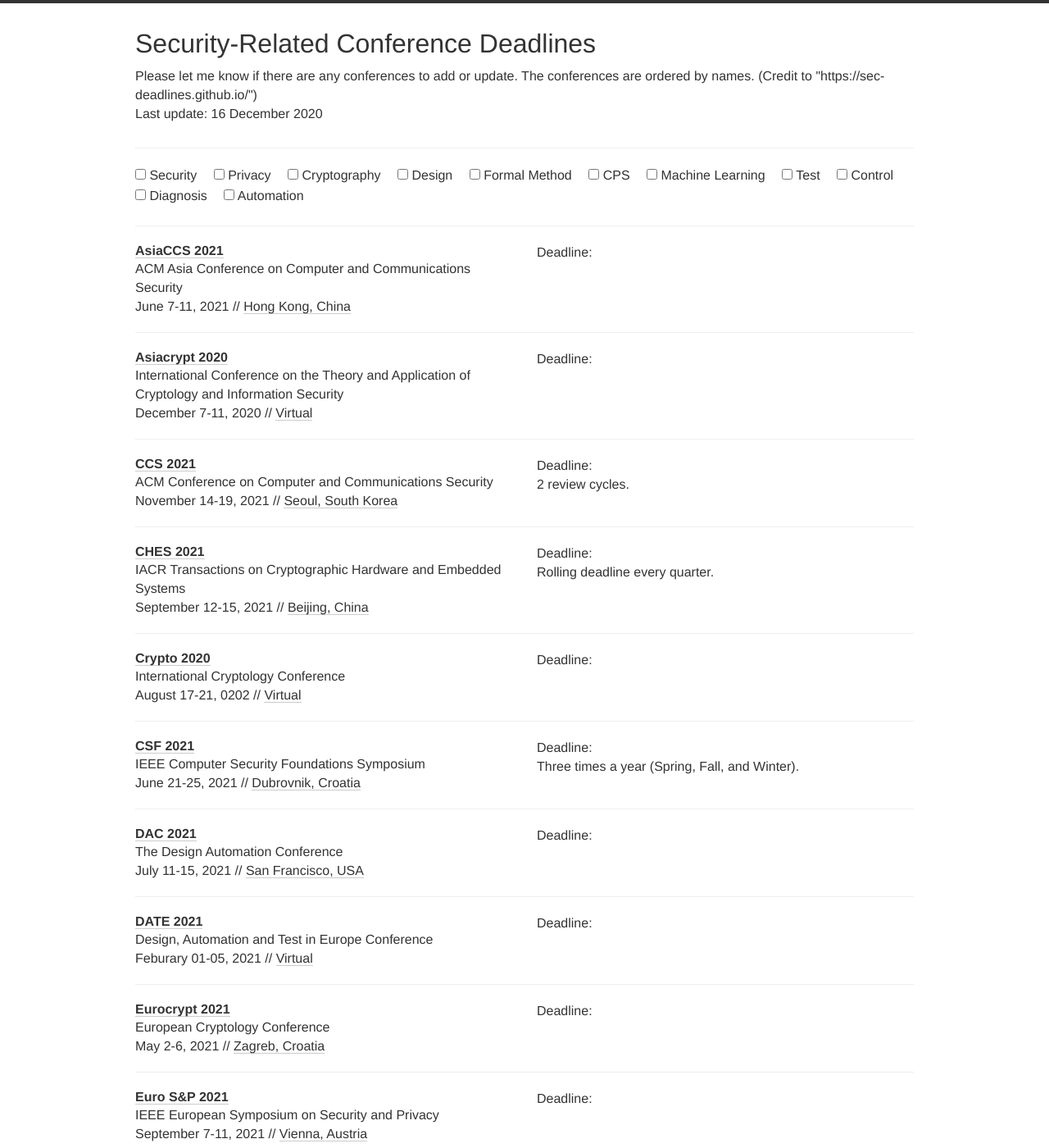
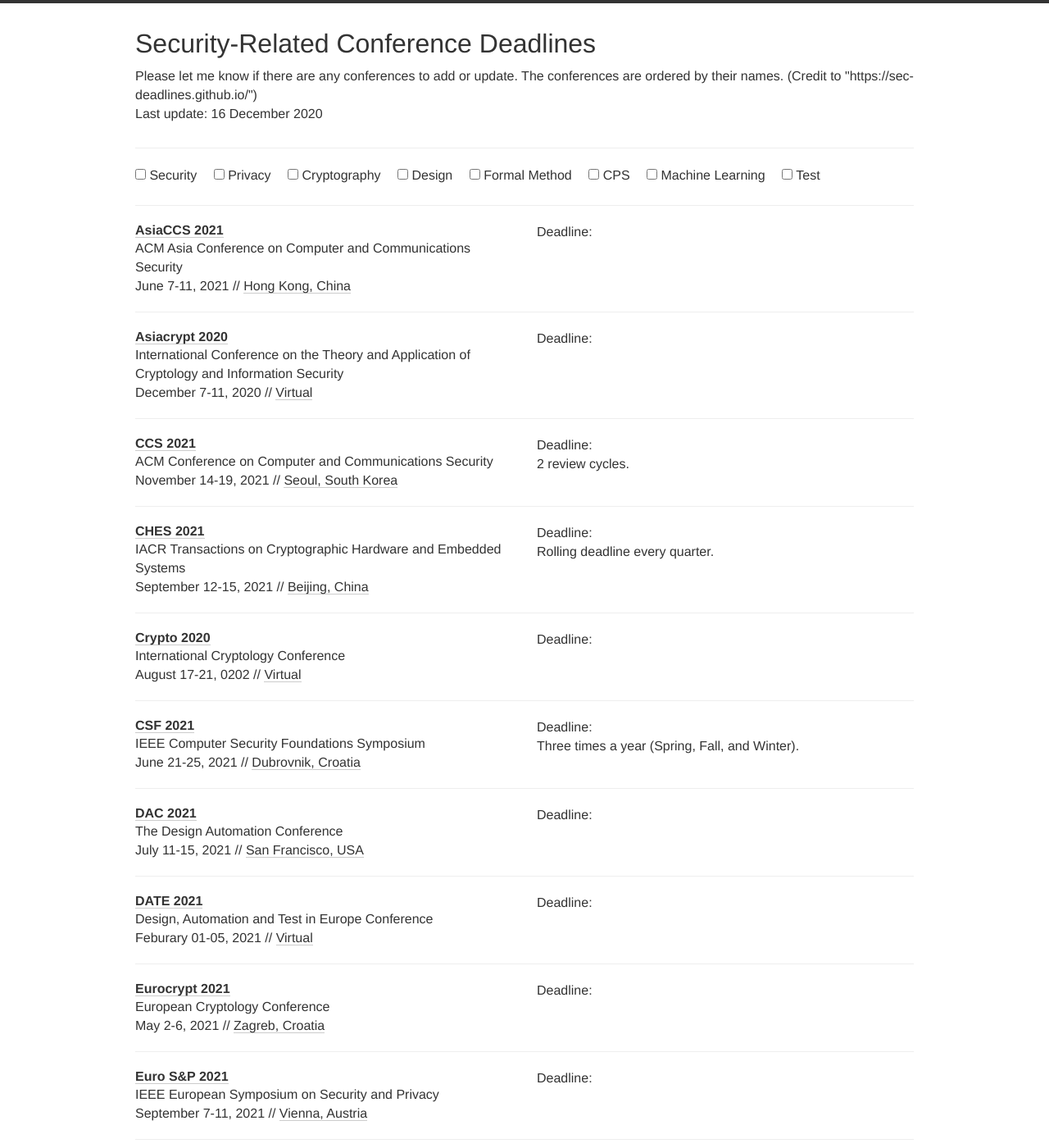
Before and after one commit to SceneryInMirror/SceneryInMirror.github.io, a Jekyll site: the page built from SecurityConference.html, in a window 1280 px wide and 1400 px high. Shown: the whole window at 82% size. Built offline with Jekyll 4.4.1, drawn with Linux system fonts in a browser that asks for light colours; nearby versions of some CDN libraries; some of the changed text lies outside the part shown.

Commit message:
12/15/2020

```diff
--- a/_config.yml
+++ b/_config.yml
@@ -152,4 +152,4 @@
 ]
 
 conference_title: Security-Related Conference Deadlines
-conference_description: Please let me know if there are any conferences to add or update. The conferences are ordered by names. (Credit to "https://sec-deadlines.github.io/")
+conference_description: Please let me know if there are any conferences to add or update. The conferences are ordered by their names. (Credit to "https://sec-deadlines.github.io/")
--- a/_data/types.yml
+++ b/_data/types.yml
@@ -15,9 +15,3 @@
   tag: ML
 - name: Test
   tag: TEST
-- name: Control
-  tag: CONTROL
-- name: Diagnosis
-  tag: DIAGNOSIS
-- name: Automation
-  tag: AUTOMATION
```
Also changed, not shown: _data/conferences.yml (+8 -7 lines).
